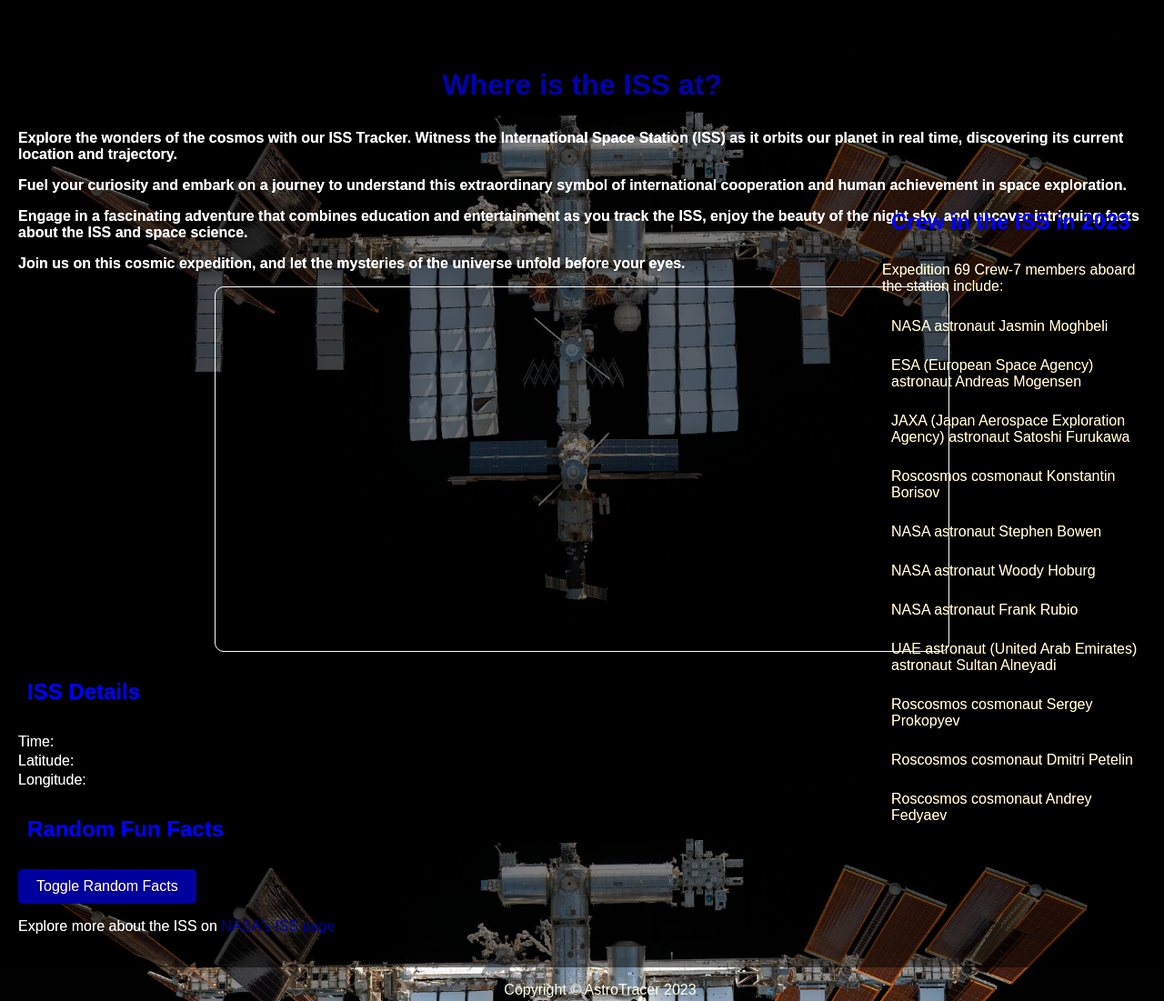
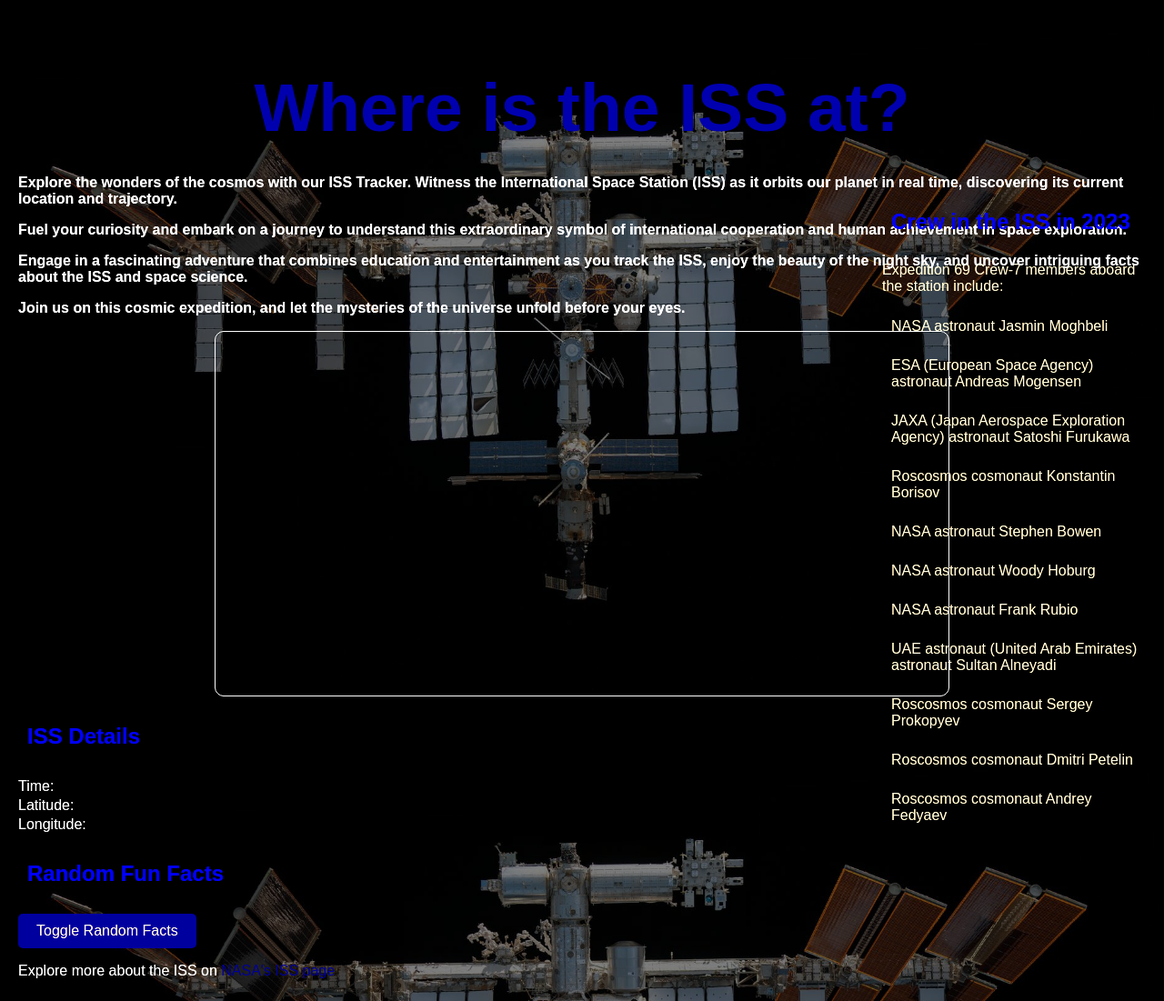
Before and after one commit to baruh-d/ISS-Tracker, a plain HTML site: page index.html in a window 1280 px wide. Shown: the top 1101 px of the page at 91% size. Drawn offline with nearby package versions, Linux system fonts and the light colour scheme; no server answers.

Commit message:
donefinal

```diff
--- a/index.css
+++ b/index.css
@@ -56,6 +56,8 @@ h1 {
     text-align: center;
     padding: 15px;
     margin: 0;
+    font-size: 75px;
+    font-weight: 300;
 }
 
 h2 {
```
